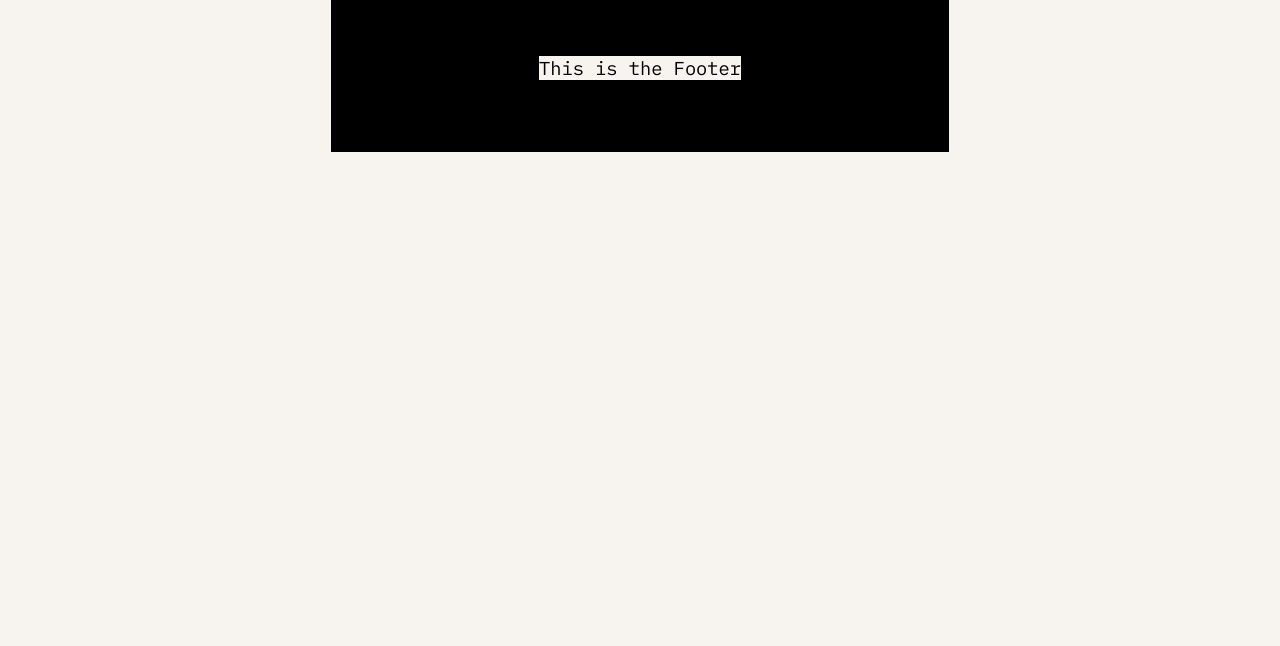
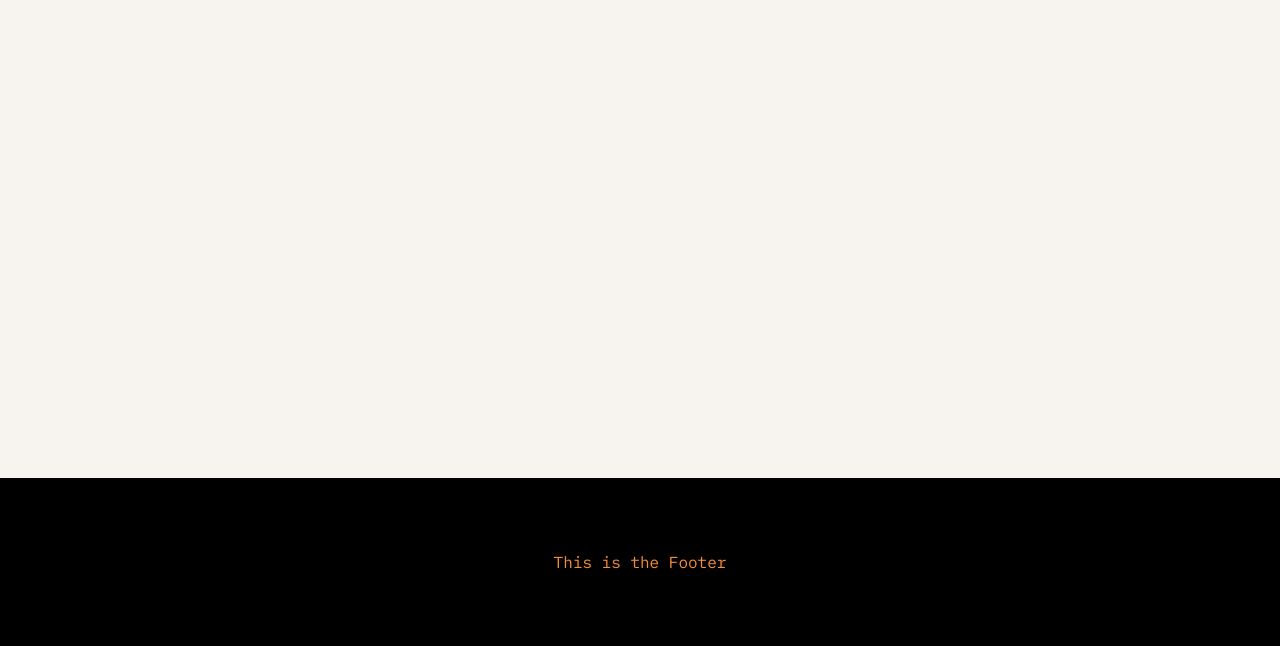
Before and after one commit to seibas/Takayama-03, a Gatsby site: page / in a window 1280 px wide. Shown: the part 154-800 px from the top of the page. Built offline with nearby package versions, Linux system fonts and the light colour scheme; Gatsby itself is replaced by a stand-in of ours.

Commit message:
fixing not important

```diff
--- a/src/components/Footer.js
+++ b/src/components/Footer.js
@@ -6,15 +6,16 @@ import styled from "styled-components";
 
 const FooterRaper = styled.div`
 background-color: black;
-
+position:absolute;
 bottom: 0;
+padding:20px;
  min-height: 21vh;
 text-align:center;
  display: flex;
         flex-direction: column;
         justify-content: center;
         align-items: center;
-
+left:0;
         width: 100%;
 
 
@@ -23,7 +24,7 @@ text-align:center;
 const Footer = () => {
     return (
         <FooterRaper>
-            <h3>This is the Footer</h3>
+            <p>This is the Footer</p>
         </FooterRaper>
 
     )
--- a/src/styles/style.css
+++ b/src/styles/style.css
@@ -22,7 +22,10 @@ background-color: rgb(247, 243, 238);
 
 }
 
-
+p{
+  background-color: black;
+  color: rgb(247, 141, 54);
+}
 img {
   max-width: 100%;
   height: auto;
```
